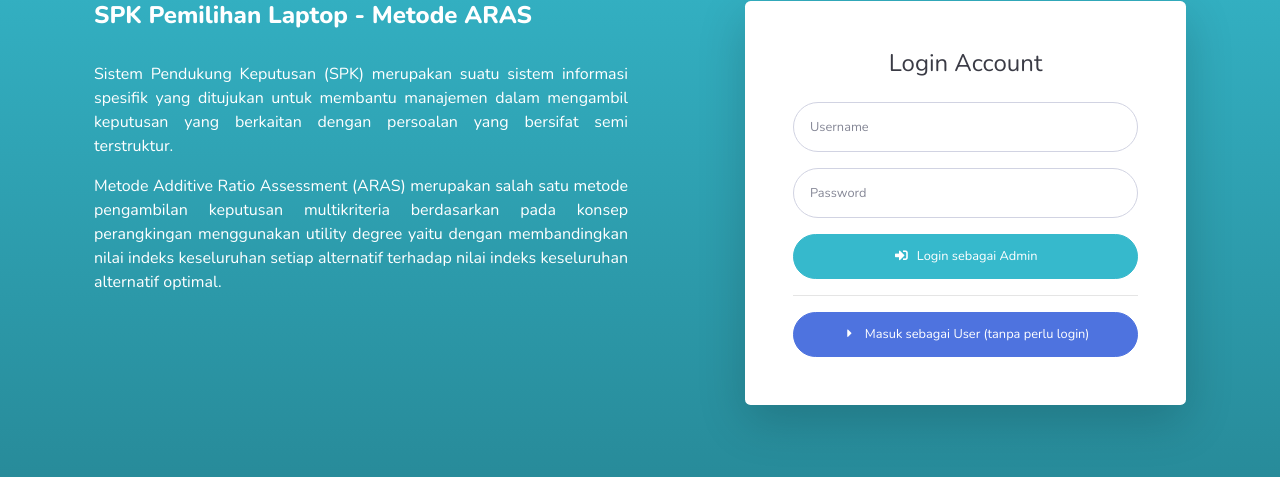
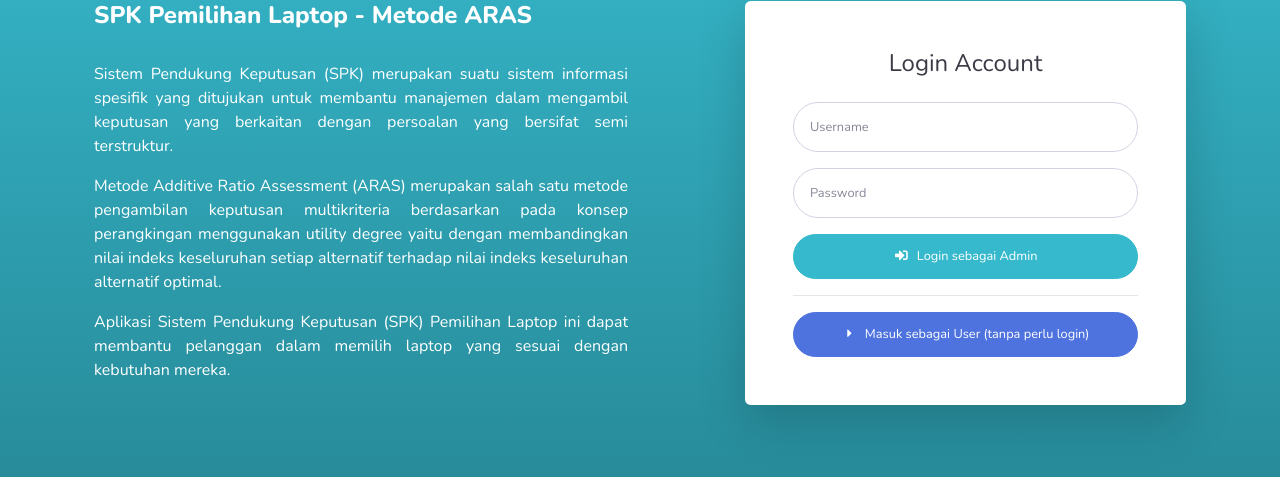
Before and after one commit to FarhanMirzah/spk_laptop_aras, a CodeIgniter app: template application/views/login.php in a window 1280 px wide. Shown: the part 215-692 px from the top of the page. Run offline with CodeIgniter, Linux system fonts and the light colour scheme; the template is opened without the code that fills it, so the values that code supplies are empty.

Commit message:
Update penjelasan aplikasi di Login

```diff
--- a/application/views/login.php
+++ b/application/views/login.php
@@ -38,6 +38,9 @@
                             </p>
                             <p>
                                 Metode Additive Ratio Assessment (ARAS) merupakan salah satu metode pengambilan keputusan multikriteria berdasarkan pada konsep perangkingan menggunakan utility degree yaitu dengan membandingkan nilai indeks keseluruhan setiap alternatif terhadap nilai indeks keseluruhan alternatif optimal.
+                            </p>
+                            <p>
+                                Aplikasi Sistem Pendukung Keputusan (SPK) Pemilihan Laptop ini dapat membantu pelanggan dalam memilih laptop yang sesuai dengan kebutuhan mereka.
                             </p>
                         </div>
                     </div>
```
